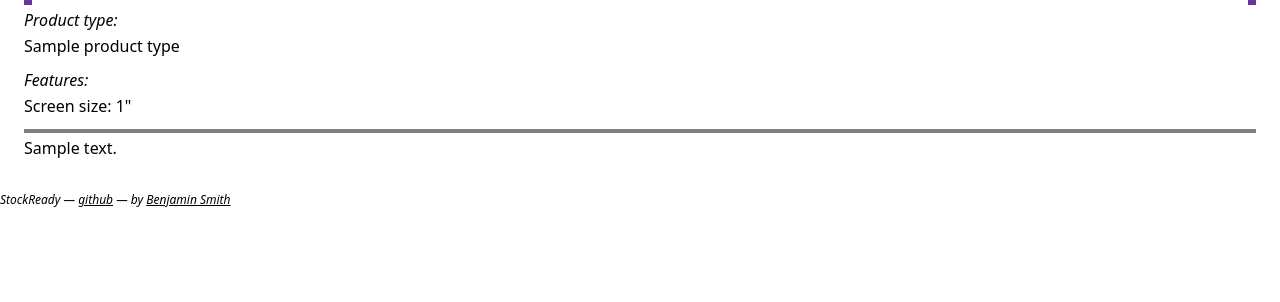
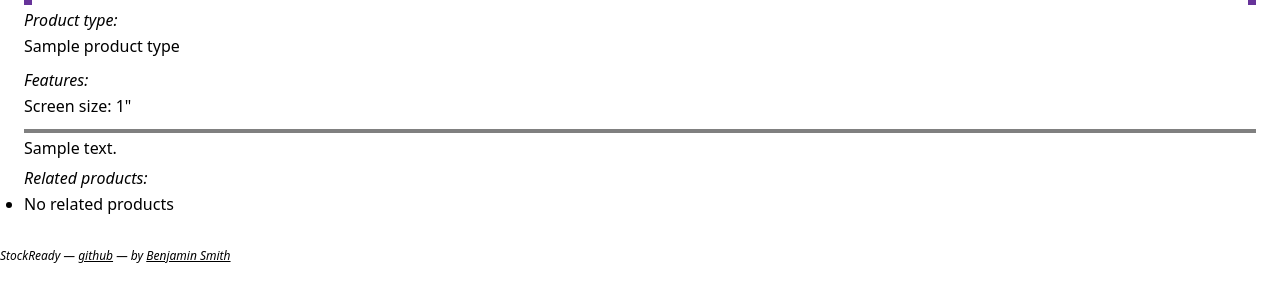
Before and after one commit to bsmith/StockReady, a Flask app: page /products/1 in a window 1280 px wide. Shown: the part 343-645 px from the top of the page. Run offline with Flask 2, Linux system fonts and the light colour scheme; a database or web service that is not in the repository returns one stand-in record (values such as "Sample title"); data that the repository does not hold is empty; some libraries are stand-ins or nearby versions; some web fonts are replaced.

Commit message:
✨ Related products

```diff
--- a/controllers/products_controller.py
+++ b/controllers/products_controller.py
@@ -92,7 +92,8 @@ def create_product():
 @products_blueprint.route('/products/<int:id>')
 def show_product(id):
     product = product_repository.select(id)
-    return render_template('products/show.html.j2', product=product)
+    related_products = product_repository.select_related(id)
+    return render_template('products/show.html.j2', product=product, related_products=related_products)
 
 @products_blueprint.route('/products/<int:id>/edit')
 def edit_product(id):
--- a/repositories/product_repository.py
+++ b/repositories/product_repository.py
@@ -3,8 +3,23 @@ from models.product import Product
 import repositories.product_type_repository as product_type_repository
 import repositories.manufacturer_repository as manufacturer_repository
 
-SQL_SELECT = """SELECT mpn, manufacturer_id, short_description, long_description, product_type_id, screen_size, stock_on_hand, cost_price, retail_price, discontinued, id FROM products WHERE id = %s"""
-SQL_SELECT_ALL = """SELECT mpn, manufacturer_id, short_description, long_description, product_type_id, screen_size, stock_on_hand, cost_price, retail_price, discontinued, id FROM products ORDER BY manufacturer_id ASC, id ASC"""
+SQL_SELECT_FIELDS="mpn, manufacturer_id, short_description, long_description, product_type_id, screen_size, stock_on_hand, cost_price, retail_price, discontinued, id"
+SQL_SELECT = "SELECT " + SQL_SELECT_FIELDS + " FROM products WHERE id = %s"
+SQL_SELECT_ALL = "SELECT " + SQL_SELECT_FIELDS + " FROM products ORDER BY manufacturer_id ASC, id ASC"""
+SQL_SELECT_RELATED = f"""
+    WITH current_product AS (
+        SELECT products.* FROM products WHERE products.id = %s AND products.screen_size IS NOT NULL
+    ), same_manufacturer AS (
+        SELECT products.* FROM products, current_product WHERE products.manufacturer_id = current_product.manufacturer_id
+    )
+    (SELECT same_manufacturer.id FROM same_manufacturer, current_product
+        WHERE same_manufacturer.screen_size < current_product.screen_size
+        ORDER BY same_manufacturer.screen_size DESC LIMIT 1)
+    UNION
+    (SELECT same_manufacturer.id FROM same_manufacturer, current_product
+        WHERE same_manufacturer.screen_size > current_product.screen_size
+        ORDER BY same_manufacturer.screen_size ASC LIMIT 1)
+"""
 
 class _ModelMakerWithCache:
     def __init__(self):
@@ -46,6 +61,11 @@ def select_all():
     products = [model_maker.make_model_from_select_row(row) for row in results]
     return products
 
+def select_related(id):
+    results = run_sql(SQL_SELECT_RELATED, [id])
+    products = [select(row['id']) for row in results]
+    return products
+
 SQL_DELETE = """DELETE FROM products WHERE id = %s"""
 SQL_DELETE_ALL = """DELETE FROM products"""
 
--- a/static/style.css
+++ b/static/style.css
@@ -410,6 +410,35 @@ ul.features-row > li.red-feature {
     flex-direction: column;
 }
 
+.related-products {
+    /* border-top: 4px solid var(--border-color); */
+    margin-top: 0.5rem;
+}
+
+.related-products h3 {
+    font-size: 1rem;
+    font-weight: normal;
+    font-style: oblique;
+    margin-bottom: 0.25rem;
+}
+
+.related-products ul {
+    padding: 0;
+    list-style: none'
+}
+
+.related-products-row {
+    border: 2px solid var(--border-color);
+    margin: 0.25rem 1rem;
+    padding: 0.25rem;
+    display: flex;
+    flex-direction: column;
+}
+
+.related-products-row a {
+    text-decoration: none;
+}
+
 /* Maintain product types */
 details > summary > h2 {
     display: inline;
--- a/templates/products/show.html.j2
+++ b/templates/products/show.html.j2
@@ -97,7 +97,22 @@
         <p>{{ product.get_longer_description() }}</p>
     </section>
 
-    {# XXX Similar products #}
+    <section class="related-products">
+        <h3>Related products:</h3>
+        <ul>
+        {% for product in related_products %}
+            <li class="related-products-row">
+                <a href="{{ url_for('.show_product', id=product.id) }}">
+                    <div>{{ product.screen_size }}"</div>
+                    <div>{{ product.mpn }}</div>
+                    <div>{{ product.short_description }}</div>
+                </a>
+            </li>
+        {% else %}
+            <li class="norelatedproducts">No related products</li>
+        {% endfor %}
+        </ul>
+    </section>
 
 </article>
 {% endblock %}
```
Also changed, not shown: console.py (+12 -1 lines).
